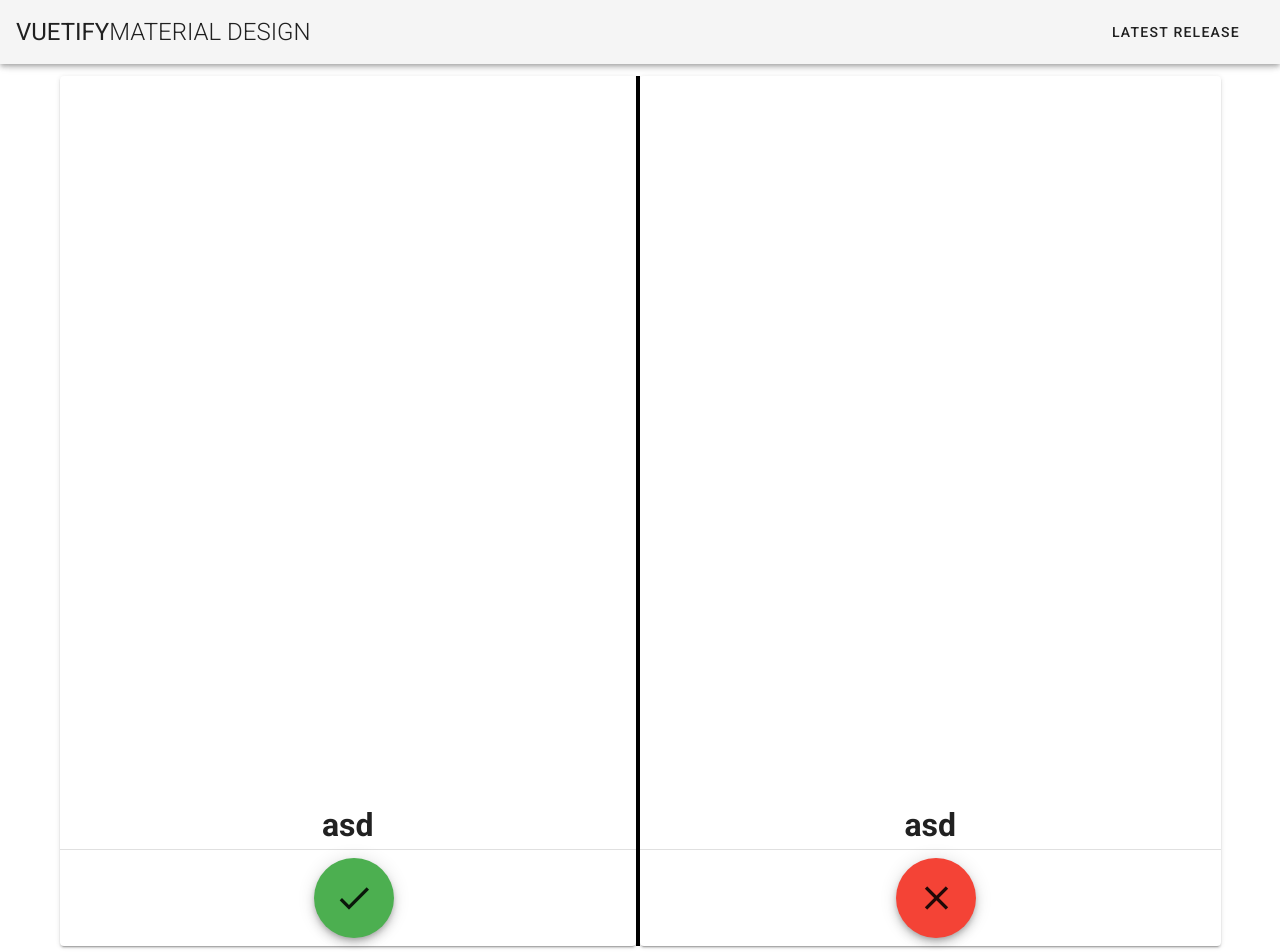
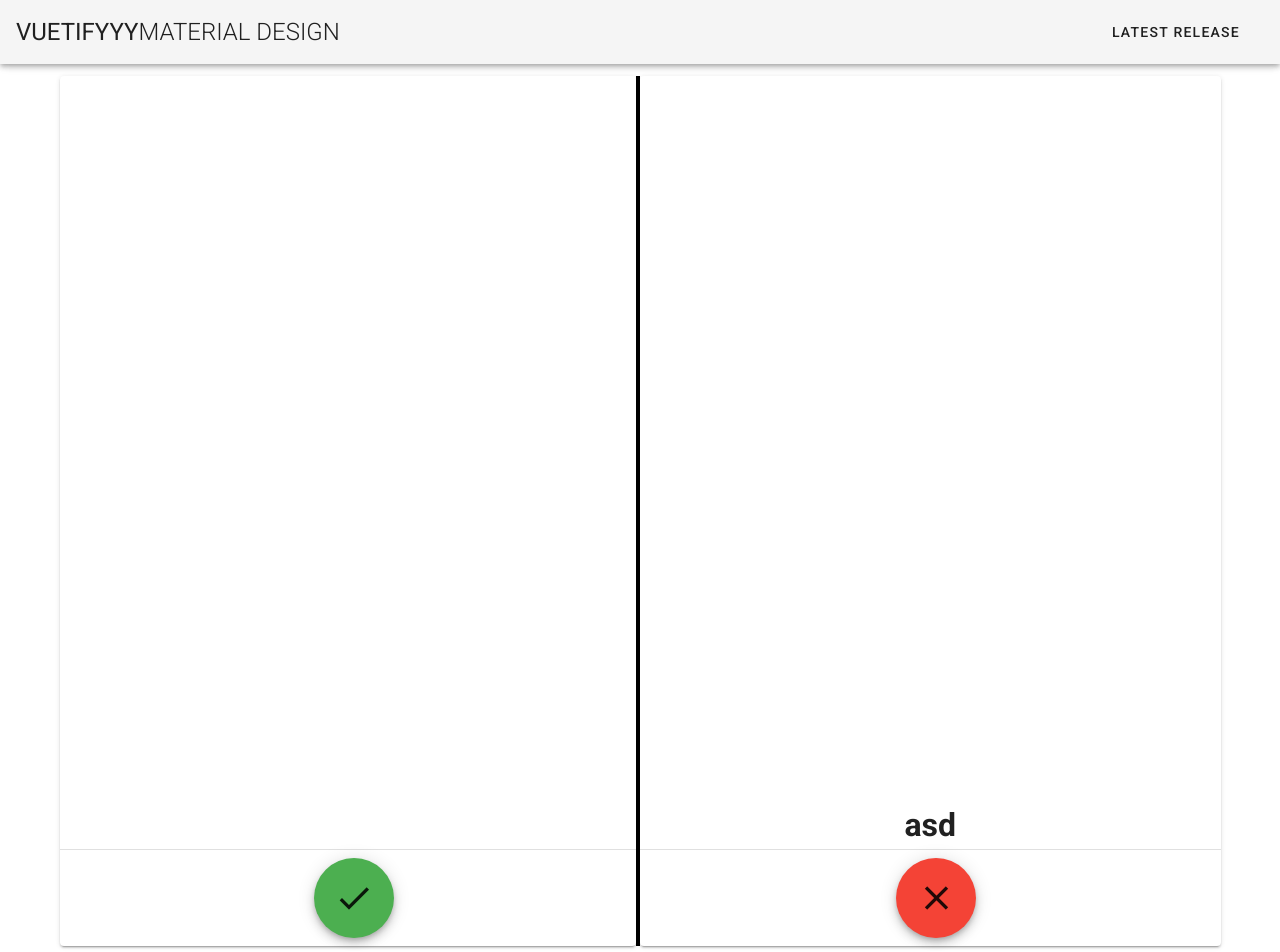
Before and after one commit to fildabert/LastManQuiz, a Vue app in the folder client/: page /game in a window 1280 px wide. Shown: the top 952 px of the page. Built offline with nearby package versions, Linux system fonts and the light colour scheme.

Commit message:
template

```diff
--- a/client/src/App.vue
+++ b/client/src/App.vue
@@ -2,7 +2,7 @@
   <v-app>
     <v-app-bar app>
       <v-toolbar-title class="headline text-uppercase">
-        <span>Vuetify</span>
+        <span>Vuetifyyy</span>
         <span class="font-weight-light">MATERIAL DESIGN</span>
       </v-toolbar-title>
       <v-spacer></v-spacer>
--- a/client/src/components/Game.vue
+++ b/client/src/components/Game.vue
@@ -6,7 +6,12 @@
                     <v-card style="height: 870px; width: 100%;" >
                         <v-layout align-end fill-height >
                             <v-flex>
-                                <h1 class="text-center">asd</h1>
+                                <v-layout>
+
+                                </v-layout>
+
+
+
                                 <v-divider></v-divider>
                                 <v-card-actions>
                                     <v-btn style="margin-left: 44%; height: 80px; width: 80px;" fab color="green"><v-icon dark style="font-size: 40px;">done</v-icon></v-btn>
```
